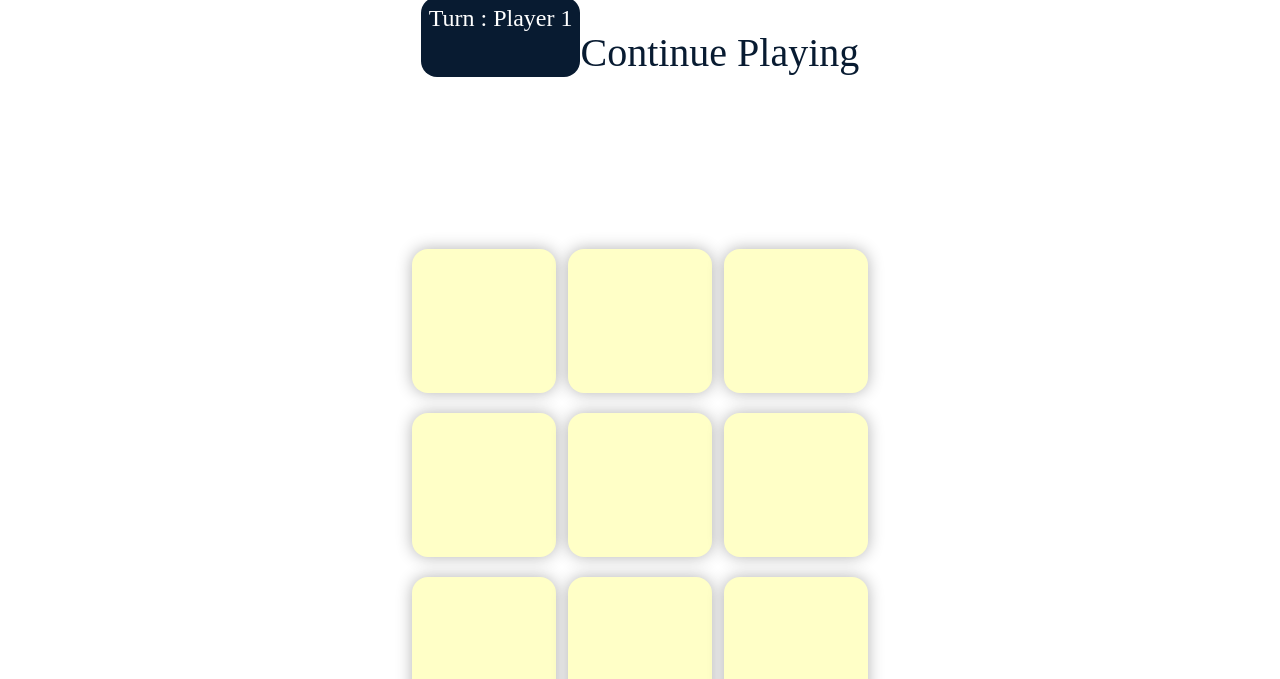
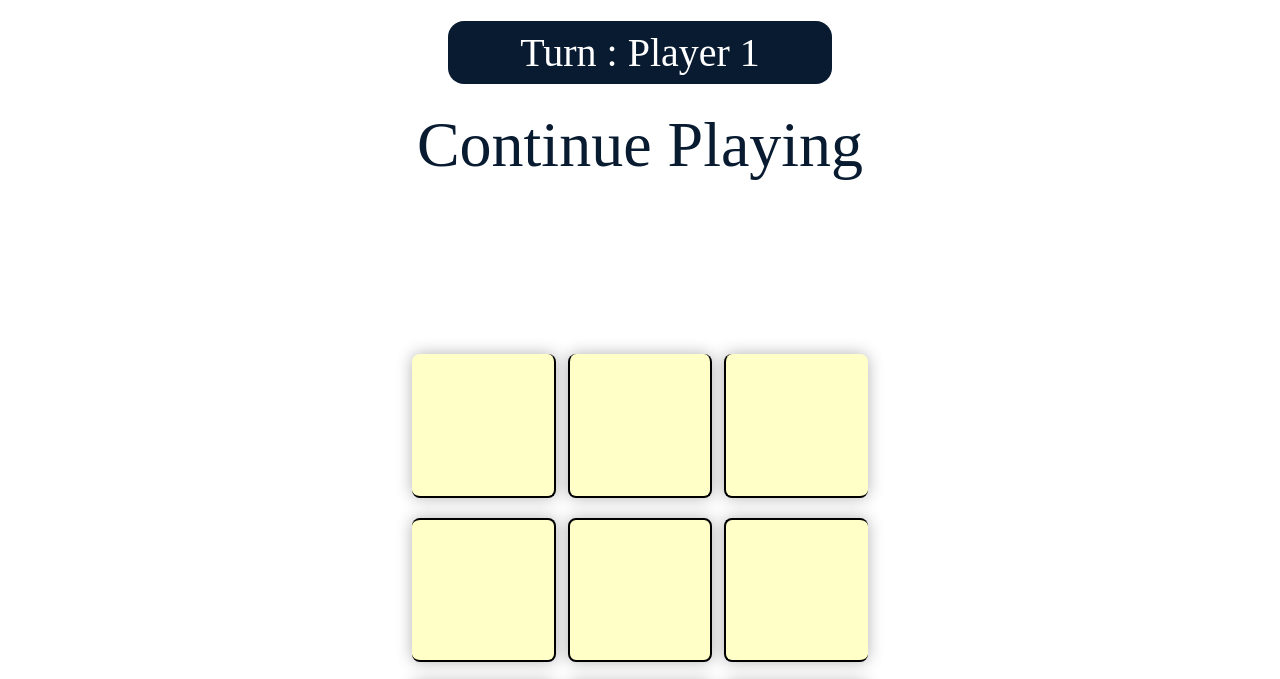
Before and after one commit to RaMore3000/KTJ2, a plain HTML site: page index.html in a window 1280 px wide. Shown: the part 83-762 px from the top of the page. Drawn offline with Linux system fonts and the light colour scheme.

Commit message:
style.css

```diff
--- a/style.css
+++ b/style.css
@@ -44,8 +44,8 @@ img {
 .box {
     width: 18vmin;
     height: 18vmin;
-    border-radius: 1rem ;
-    border: none;
+    border-radius: 0.5rem ;
+    border: 2px solid black;
     box-shadow: 0 0 1rem rgba(0, 0, 0, 0.3);
     font-size: 8vmin;
     color: #b0413e;
@@ -69,25 +69,32 @@ img {
 
 #msg {
     color: #081b31;
-    font-size: 5vmin;
-    margin-top: 2rem;
-    margin-bottom: 1rem;
+    font-size: 8vmin;;
 }
 
-.msg-container {
-    height: 10vmin;
+.msg-container div {
+    text-align: center;
+    margin-top: 1.5rem;
+}
+#turn {
+    font-size: 5vmin;
+    color: #fff;
+    padding: 0.5rem;
+    background-color:#081b31 ;
+    border-radius: 1rem;
+    margin-left: 35%;
+    margin-right: 35%;
 }
 
-#lay {
-    display: flex;
-    justify-content: center;
-    align-content: center;
+.br {
+    border-right: 0;
 }
-#turn {
-    font-size: 1.5rem;
-    color: #fff;
-    background-color: #081b31;
-    border-radius: 1rem;
-    padding: 0.5rem;
-    text-align: center;
+.bl {
+    border-left: 0;
 }
+.bt {
+    border-top: 0;
+}
+.bb {
+    border-bottom: 0;
+}
```
